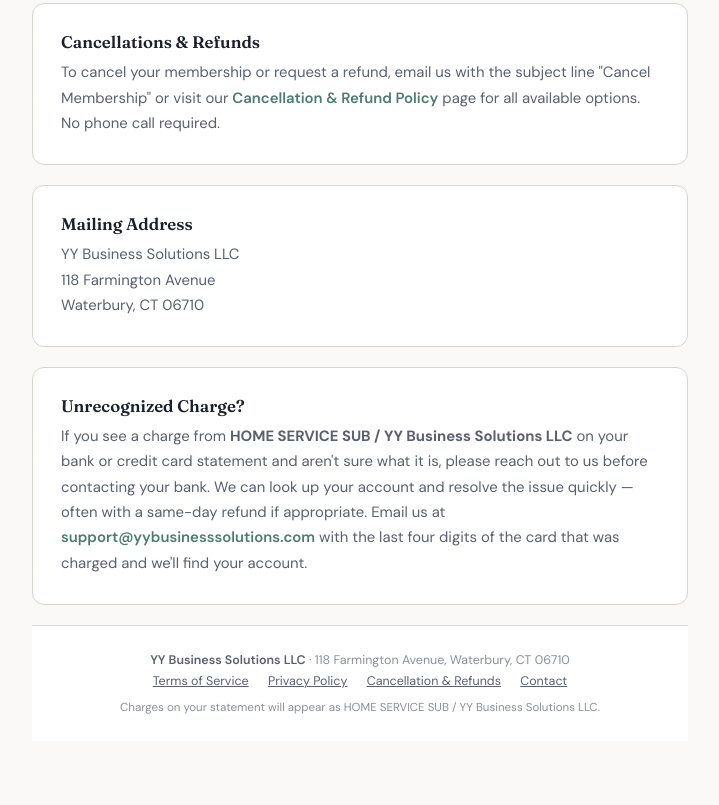
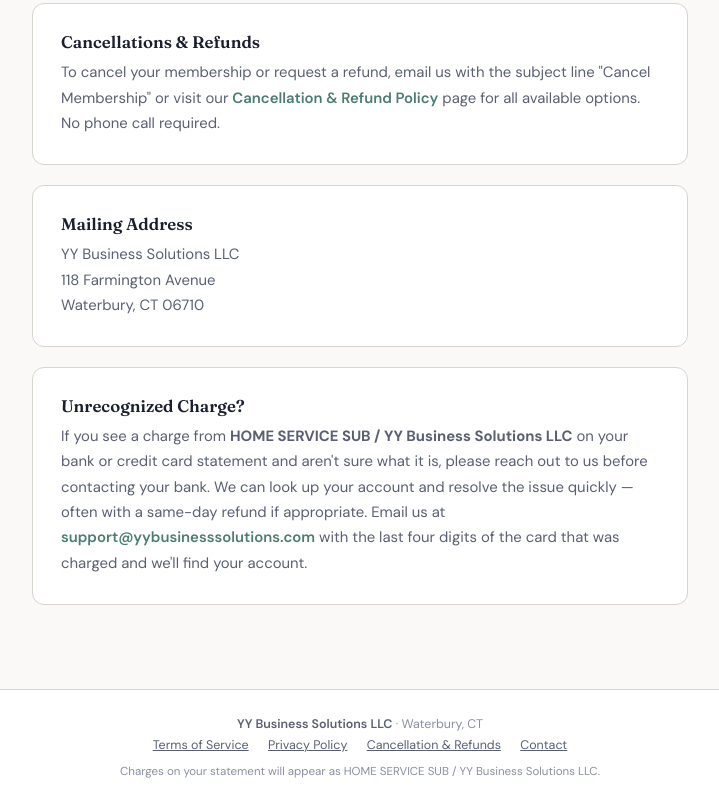
Before and after one commit to yaakov-byte/home-service-subscription, a plain HTML site: page contact.html in a window 1280 px wide. Shown: the part 529-1334 px from the top of the page, without its empty margins (280-999 px from the left). Drawn offline with Linux system fonts and the light colour scheme.

Commit message:
Fix footer: add closing main tag, clean up footer format

```diff
--- a/contact.html
+++ b/contact.html
@@ -97,9 +97,10 @@
       <p>If you see a charge from <strong>HOME SERVICE SUB / YY Business Solutions LLC</strong> on your bank or credit card statement and aren't sure what it is, please reach out to us before contacting your bank. We can look up your account and resolve the issue quickly — often with a same-day refund if appropriate. Email us at <a href="mailto:support@yybusinesssolutions.com">support@yybusinesssolutions.com</a> with the last four digits of the card that was charged and we'll find your account.</p>
     </div>
 
+</main>
 
   <footer class="site-footer">
-    <span class="footer-entity">YY Business Solutions LLC</span> · 118 Farmington Avenue, Waterbury, CT 06710<br>
+    <span class="footer-entity">YY Business Solutions LLC</span> · Waterbury, CT<br>
     <a href="/terms">Terms of Service</a>
     <a href="/privacy">Privacy Policy</a>
     <a href="/cancellation">Cancellation &amp; Refunds</a>
```
